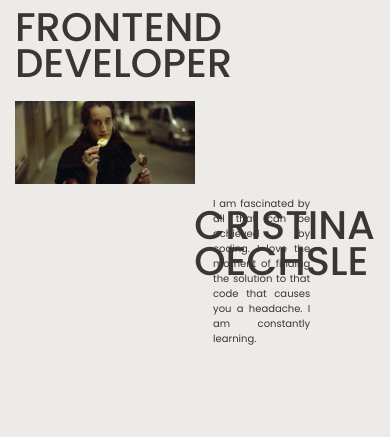
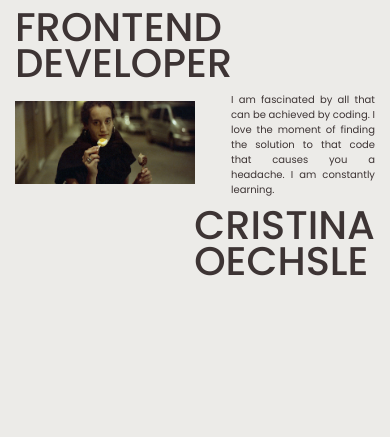
Before and after one commit to CristinaOe/portfolio_feb, a PHP site: page / in a window 390 px wide. Shown: the part 38-475 px from the top of the page. Run offline with PHP 8.4, Linux system fonts and the light colour scheme; some libraries are stand-ins or nearby versions.

Commit message:
about text resize

```diff
--- a/css/mediaquery.css
+++ b/css/mediaquery.css
@@ -58,12 +58,9 @@
   }
 
   .about-text {
-    margin-right: 15px;
+    width: 40%;
     font-size: 10px;
     line-height: 15px;
-    max-width: 40%;
-    top: 30%;
-    left: 55%;
   }
 
   .arrow {
```
